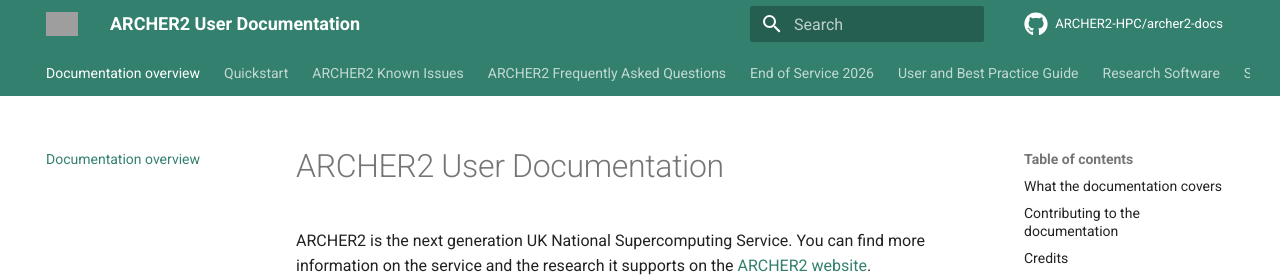
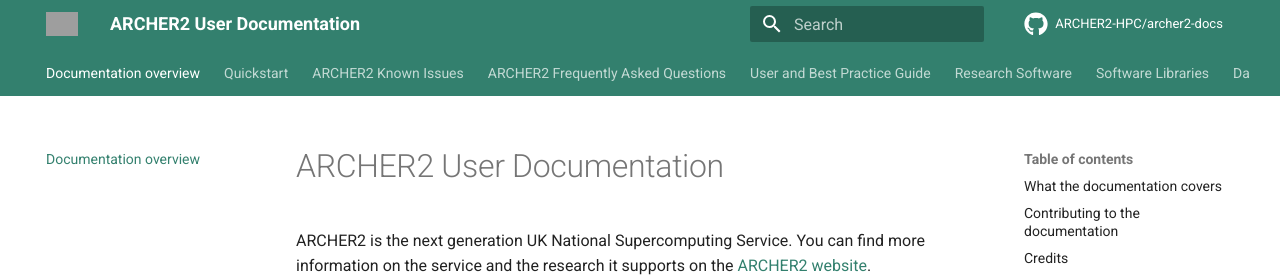
Before and after one commit to ARCHER2-HPC/archer2-docs, an MkDocs documentation site: the page built from docs/index.md, in a window 1280 px wide and 900 px high. Shown: the top 277 px of the window. Built offline with MkDocs 1.6.1 and Material for MkDocs 9.7.7, drawn with Linux system fonts in a browser that asks for light colours; comment, search, counter and statistics services are not loaded; some of the changed lines change nothing that is shown; grey boxes are pictures that could not be loaded.

Commit message:
Removes end of service section link

```diff
--- a/mkdocs.yml
+++ b/mkdocs.yml
@@ -52,12 +52,6 @@
   - "ARCHER2 Known Issues": known-issues/index.md
   - "ARCHER2 Frequently Asked Questions":
     - "General FAQ": faq/index.md
-  - "End of Service 2026":
-    - "Overview": end-of-service-2026/index.md
-    - "Data on ARCHER2": end-of-service-2026/data.md
-    - "EPCC SAFE": end-of-service-2026/safe.md
-    - "HPC beyond ARCHER2": end-of-service-2026/next-services.md
-    - "Getting help": end-of-service-2026/support.md
   - "User and Best Practice Guide":
     - "Overview": user-guide/index.md
     - "Hardware": user-guide/hardware.md
```
